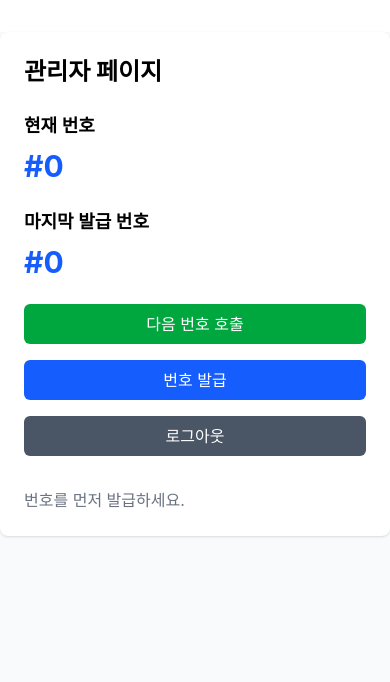
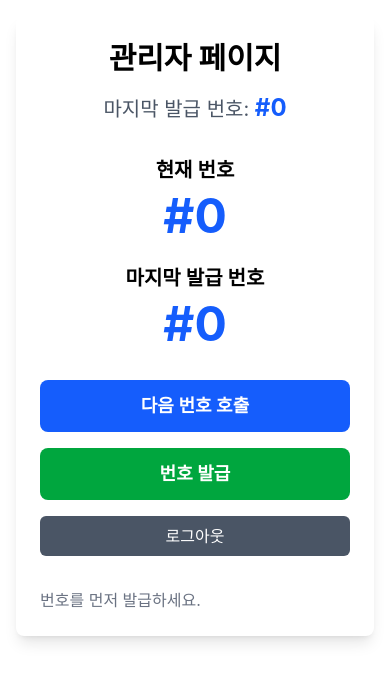
Before and after one commit to warnus/number, a React (Vite) app: page /admin in a window 390 px wide. Shown: the top 682 px of the page. Built offline with nearby package versions, Linux system fonts and the light colour scheme.

Commit message:
모바일 최적화

```diff
--- a/src/components/AdminPage.tsx
+++ b/src/components/AdminPage.tsx
@@ -12,46 +12,50 @@ export default function AdminPage() {
     Number(localStorage.getItem('lastIssuedNumber') || '0')
   );
 
-  const handleNextNumber = () => {
-    setCurrentNumber(prev => {
-      const next = prev + 1;
-      localStorage.setItem('currentNumber', next.toString());
-      return next;
-    });
-  };
 
-  const handleIssueNumber = () => {
-    setLastIssuedNumber(prev => {
-      const next = prev + 1;
-      localStorage.setItem('lastIssuedNumber', next.toString());
-      return next;
-    });
-  };
+
+
 
   const qrUrl = generateTicketUrl(lastIssuedNumber);
 
   return (
-    <div className="min-h-screen bg-gray-50">
-      <div className="max-w-md mx-auto mt-8 p-6 bg-white rounded-lg shadow">
-        <h1 className="text-2xl font-bold mb-6">관리자 페이지</h1>
-        <div className="mb-6">
-          <h2 className="text-lg font-semibold mb-2">현재 번호</h2>
-          <p className="text-3xl font-bold text-blue-600">#{currentNumber}</p>
+    <div className="min-h-screen bg-white p-4">
+      <div className="max-w-sm mx-auto bg-white rounded-lg shadow-lg p-6">
+        <div className="text-center mb-8">
+          <h1 className="text-3xl font-bold mb-4">관리자 페이지</h1>
+          <p className="text-xl text-gray-600">마지막 발급 번호: <span className="text-2xl font-bold text-blue-600">#{lastIssuedNumber}</span></p>
         </div>
-        <div className="mb-6">
-          <h2 className="text-lg font-semibold mb-2">마지막 발급 번호</h2>
-          <p className="text-3xl font-bold text-blue-600">#{lastIssuedNumber}</p>
+        <div className="mb-8">
+          <div className="text-center mb-6">
+            <h2 className="text-xl font-semibold mb-2">현재 번호</h2>
+            <p className="text-5xl font-bold text-blue-600">#{currentNumber}</p>
+          </div>
+          <div className="text-center">
+            <h2 className="text-xl font-semibold mb-2">마지막 발급 번호</h2>
+            <p className="text-5xl font-bold text-blue-600">#{lastIssuedNumber}</p>
+          </div>
         </div>
-        <div className="space-y-4">
+        <div className="space-y-4 mb-8">
           <button
-            onClick={handleNextNumber}
-            className="w-full bg-green-600 text-white py-2 px-4 rounded-md hover:bg-green-700 focus:outline-none focus:ring-2 focus:ring-green-500 focus:ring-offset-2"
+            onClick={() => {
+              const newNumber = lastIssuedNumber + 1;
+              localStorage.setItem('lastIssuedNumber', newNumber.toString());
+              setLastIssuedNumber(newNumber);
+            }}
+            className="w-full px-4 py-3 bg-blue-600 text-white rounded-lg hover:bg-blue-700 text-lg font-semibold"
           >
             다음 번호 호출
           </button>
           <button
-            onClick={handleIssueNumber}
-            className="w-full bg-blue-600 text-white py-2 px-4 rounded-md hover:bg-blue-700 focus:outline-none focus:ring-2 focus:ring-blue-500 focus:ring-offset-2"
+            onClick={() => {
+              const newNumber = lastIssuedNumber + 1;
+              localStorage.setItem('lastIssuedNumber', newNumber.toString());
+              setLastIssuedNumber(newNumber);
+              const newCurrent = currentNumber + 1;
+              localStorage.setItem('currentNumber', newCurrent.toString());
+              setCurrentNumber(newCurrent);
+            }}
+            className="w-full px-4 py-3 bg-green-600 text-white rounded-lg hover:bg-green-700 text-lg font-semibold"
           >
             번호 발급
           </button>
--- a/src/components/TicketPage.tsx
+++ b/src/components/TicketPage.tsx
@@ -30,25 +30,32 @@ export default function TicketPage() {
   }
 
   return (
-    <div className="max-w-md mx-auto mt-20 p-6 border rounded shadow text-center">
-      <h1 className="text-2xl font-bold mb-4">번호표 확인</h1>
-      <p className="mb-2 text-lg">내 번호: <span className="font-extrabold">#{ticketNum}</span></p>
-      <div className="mb-6">
+    <div className="min-h-screen bg-white p-4">
+      <div className="max-w-sm mx-auto bg-white rounded-lg shadow-lg p-6">
+        <div className="text-center mb-8">
+          <h1 className="text-3xl font-bold mb-4">번호표 확인</h1>
+          <p className="text-xl text-gray-600">내 번호: <span className="text-2xl font-bold text-blue-600">#{ticketNum}</span></p>
+        </div>
+        <div className="mb-8">
+          <div className="text-center mb-6">
             <h2 className="text-xl font-semibold mb-2">당신의 번호</h2>
-        <p className="text-3xl font-bold text-blue-600">#{ticketNum}</p>
+            <p className="text-5xl font-bold text-blue-600">#{ticketNum}</p>
           </div>
-      <div className="mb-4">
+          <div className="text-center">
             <h2 className="text-xl font-semibold mb-2">현재 처리 번호</h2>
-        <p className="text-3xl font-bold text-blue-600">#{currentNumber}</p>
+            <p className="text-5xl font-bold text-blue-600">#{currentNumber}</p>
           </div>
-
+        </div>
+        <div className="text-center">
           {ticketNum === currentNumber ? (
-        <p className="text-green-600 font-semibold">곧 차례입니다!</p>
+            <p className="text-2xl font-semibold text-green-600">곧 차례입니다!</p>
           ) : ticketNum < currentNumber ? (
-        <p className="text-gray-500">이미 처리된 번호입니다.</p>
+            <p className="text-xl text-gray-500">이미 처리된 번호입니다.</p>
           ) : (
-        <p className="text-blue-600">대기 중입니다.</p>
+            <p className="text-xl text-blue-600">대기 중입니다.</p>
           )}
+        </div>
+      </div>
     </div>
   );
 }
```
Lines whose indentation alone changed are shown as unchanged.
